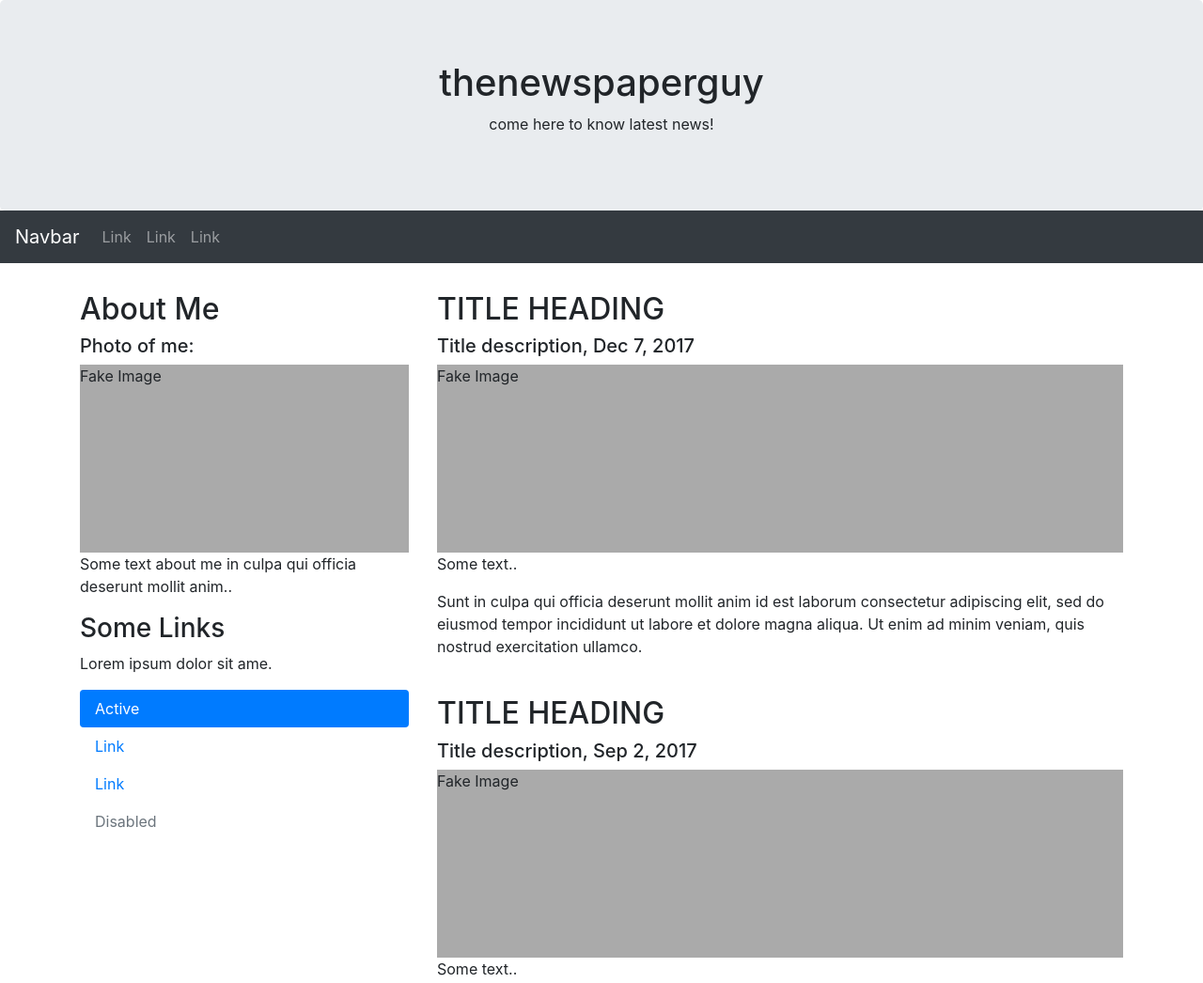
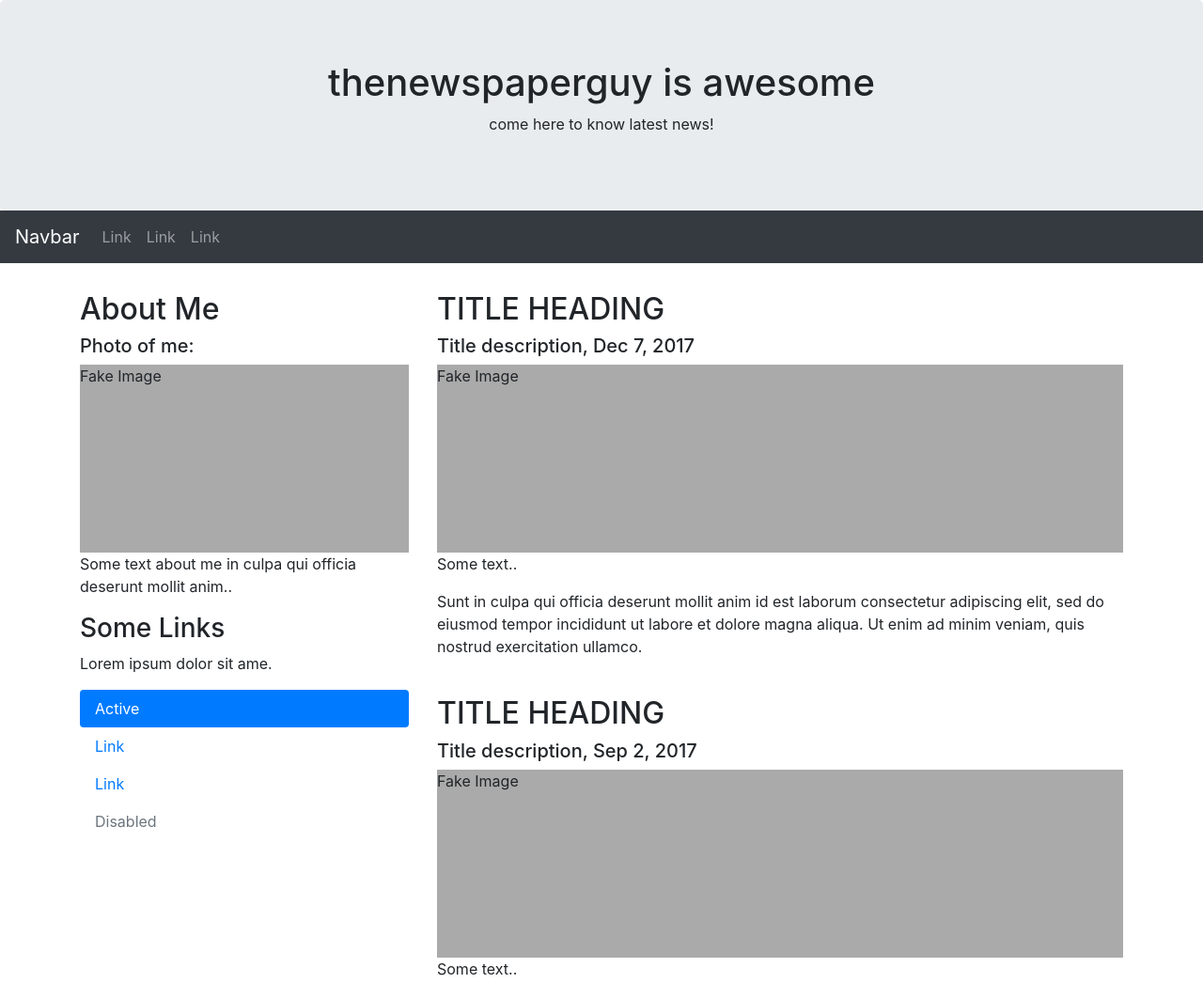
Before and after one commit to sagartiwari123/Demo, a plain HTML site: page index.html in a window 1280 px wide. Shown: the top 1046 px of the page at 94% size. Drawn offline with nearby package versions, Linux system fonts and the light colour scheme.

Commit message:
Update index.html

```diff
--- a/index.html
+++ b/index.html
@@ -18,7 +18,7 @@
 <body>
 
 <div class="jumbotron text-center" style="margin-bottom:0">
-  <h1>thenewspaperguy</h1>
+  <h1>thenewspaperguy is awesome</h1>
   <p>come here to know latest news!</p>
 </div>
 
```
